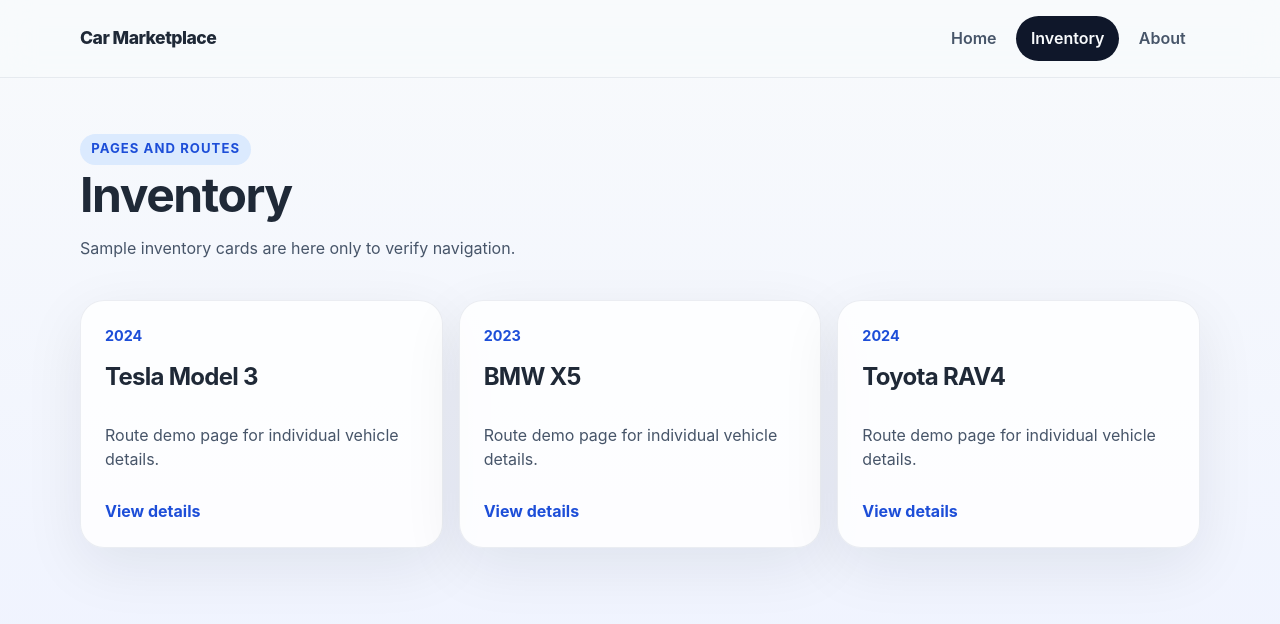
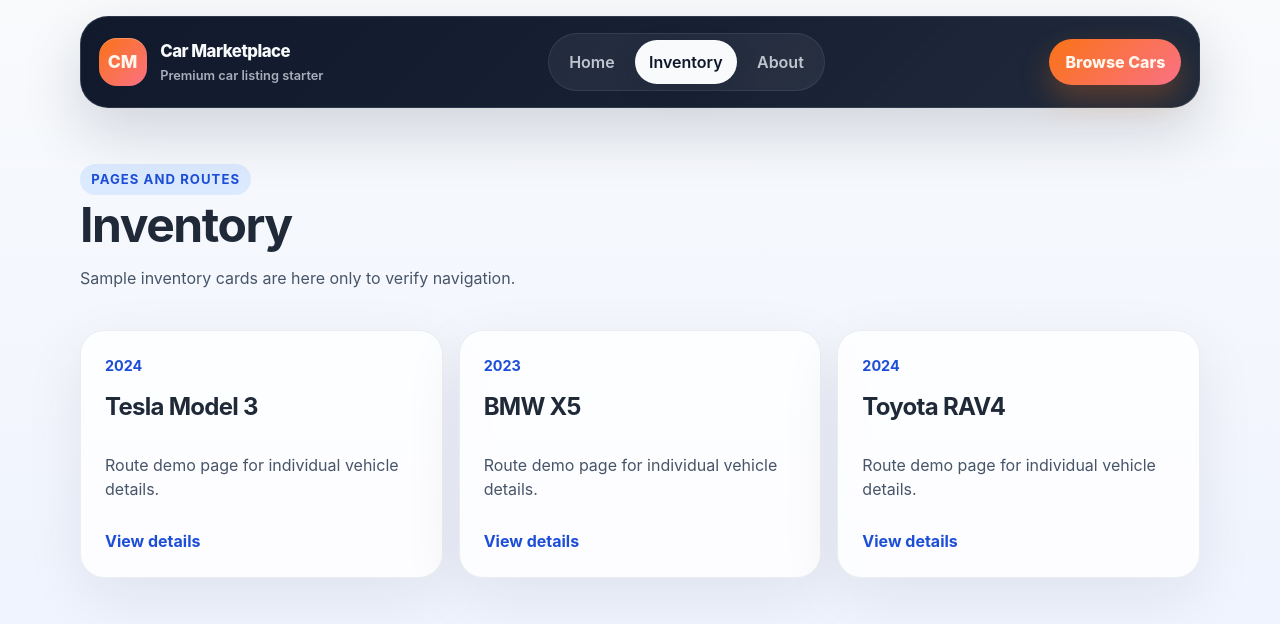
Before and after one commit to Macneyste/CarMarketPlace, a React (Vite) app: page /inventory in a window 1280 px wide. Shown: the top 624 px of the page. Built offline with nearby package versions, Linux system fonts and the light colour scheme.

Commit message:
adding Header UI

```diff
--- a/src/components/Layout.jsx
+++ b/src/components/Layout.jsx
@@ -10,9 +10,15 @@ function Layout() {
   return (
     <div className="app-shell">
       <header className="site-header">
-        <div className="container header-content">
-          <NavLink to="/" className="brand">
-            Car Marketplace
+        <div className="container">
+          <div className="header-panel">
+            <div className="header-content">
+              <NavLink to="/" className="brand" aria-label="Car Marketplace home">
+                <span className="brand-mark">CM</span>
+                <span className="brand-copy">
+                  <span className="brand-title">Car Marketplace</span>
+                  <span className="brand-subtitle">Premium car listing starter</span>
+                </span>
               </NavLink>
 
               <nav className="main-nav" aria-label="Primary navigation">
@@ -29,6 +35,12 @@ function Layout() {
                   </NavLink>
                 ))}
               </nav>
+
+              <NavLink to="/inventory" className="header-cta">
+                Browse Cars
+              </NavLink>
+            </div>
+          </div>
         </div>
       </header>
 
--- a/src/index.css
+++ b/src/index.css
@@ -44,9 +44,7 @@ a {
   position: sticky;
   top: 0;
   z-index: 10;
-  backdrop-filter: blur(16px);
-  background: rgba(248, 250, 252, 0.88);
-  border-bottom: 1px solid rgba(148, 163, 184, 0.18);
+  padding-top: 1rem;
 }
 
 .header-content {
@@ -54,13 +52,55 @@ a {
   align-items: center;
   justify-content: space-between;
   gap: 1rem;
-  padding: 1rem 0;
+  padding: 1rem 1.1rem;
+}
+
+.header-panel {
+  border: 1px solid rgba(148, 163, 184, 0.2);
+  border-radius: 28px;
+  background:
+    linear-gradient(135deg, rgba(15, 23, 42, 0.92), rgba(30, 41, 59, 0.86)),
+    rgba(15, 23, 42, 0.92);
+  box-shadow: 0 24px 60px rgba(15, 23, 42, 0.16);
+  backdrop-filter: blur(20px);
 }
 
 .brand {
+  display: inline-flex;
+  align-items: center;
+  gap: 0.85rem;
+}
+
+.brand-mark {
+  display: inline-flex;
+  align-items: center;
+  justify-content: center;
+  width: 3rem;
+  height: 3rem;
+  border-radius: 18px;
+  background: linear-gradient(135deg, #f97316, #fb7185);
+  color: #fff7ed;
   font-size: 1.1rem;
   font-weight: 800;
+  box-shadow: inset 0 1px 0 rgba(255, 255, 255, 0.22);
+}
+
+.brand-copy {
+  display: grid;
+  gap: 0.15rem;
+}
+
+.brand-title {
+  color: #f8fafc;
+  font-size: 1.05rem;
+  font-weight: 800;
   letter-spacing: -0.03em;
+}
+
+.brand-subtitle {
+  color: rgba(226, 232, 240, 0.72);
+  font-size: 0.8rem;
+  font-weight: 600;
 }
 
 .main-nav {
@@ -68,23 +108,45 @@ a {
   align-items: center;
   gap: 0.35rem;
   flex-wrap: wrap;
+  padding: 0.35rem;
+  border: 1px solid rgba(148, 163, 184, 0.14);
+  border-radius: 999px;
+  background: rgba(255, 255, 255, 0.06);
 }
 
 .nav-link {
   padding: 0.65rem 0.9rem;
   border-radius: 999px;
-  color: #475569;
+  color: rgba(226, 232, 240, 0.82);
   font-weight: 600;
 }
 
 .nav-link:hover,
 .text-link:hover {
-  color: #0f172a;
+  color: #f8fafc;
 }
 
 .nav-link-active {
-  background: #0f172a;
-  color: #f8fafc;
+  background: #f8fafc;
+  color: #0f172a;
+  box-shadow: 0 8px 24px rgba(15, 23, 42, 0.16);
+}
+
+.header-cta {
+  display: inline-flex;
+  align-items: center;
+  justify-content: center;
+  min-height: 46px;
+  padding: 0 1rem;
+  border-radius: 999px;
+  background: linear-gradient(135deg, #f97316, #fb7185);
+  color: #fff7ed;
+  font-weight: 800;
+  box-shadow: 0 14px 30px rgba(249, 115, 22, 0.28);
+}
+
+.header-cta:hover {
+  transform: translateY(-1px);
 }
 
 .page-content {
@@ -242,6 +304,30 @@ a {
 
   .header-content {
     flex-direction: column;
-    align-items: flex-start;
+    align-items: stretch;
+  }
+
+  .main-nav {
+    justify-content: space-between;
+  }
+
+  .header-cta {
+    width: 100%;
   }
 }
+
+@media (max-width: 640px) {
+  .brand {
+    width: 100%;
+  }
+
+  .main-nav {
+    width: 100%;
+    justify-content: flex-start;
+  }
+
+  .nav-link {
+    flex: 1 1 auto;
+    text-align: center;
+  }
+}
```
Lines whose indentation alone changed are shown as unchanged.
